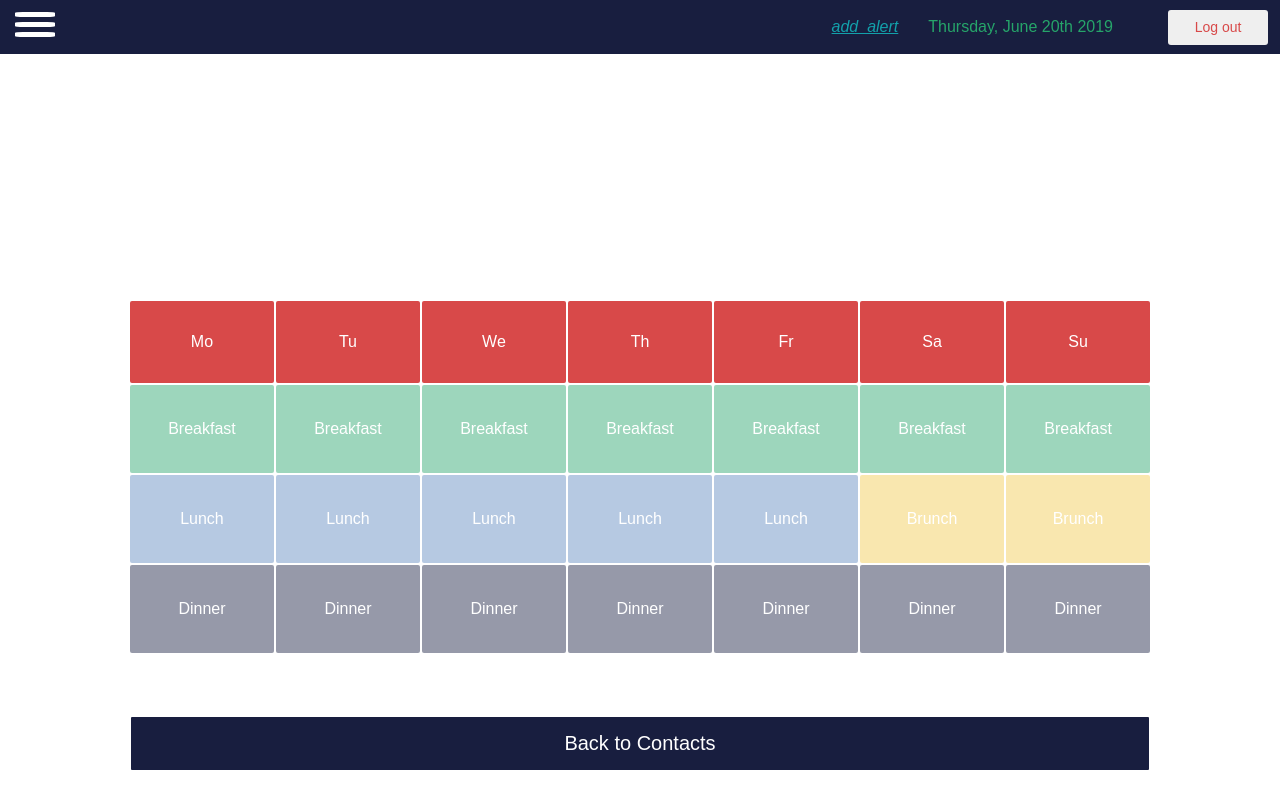
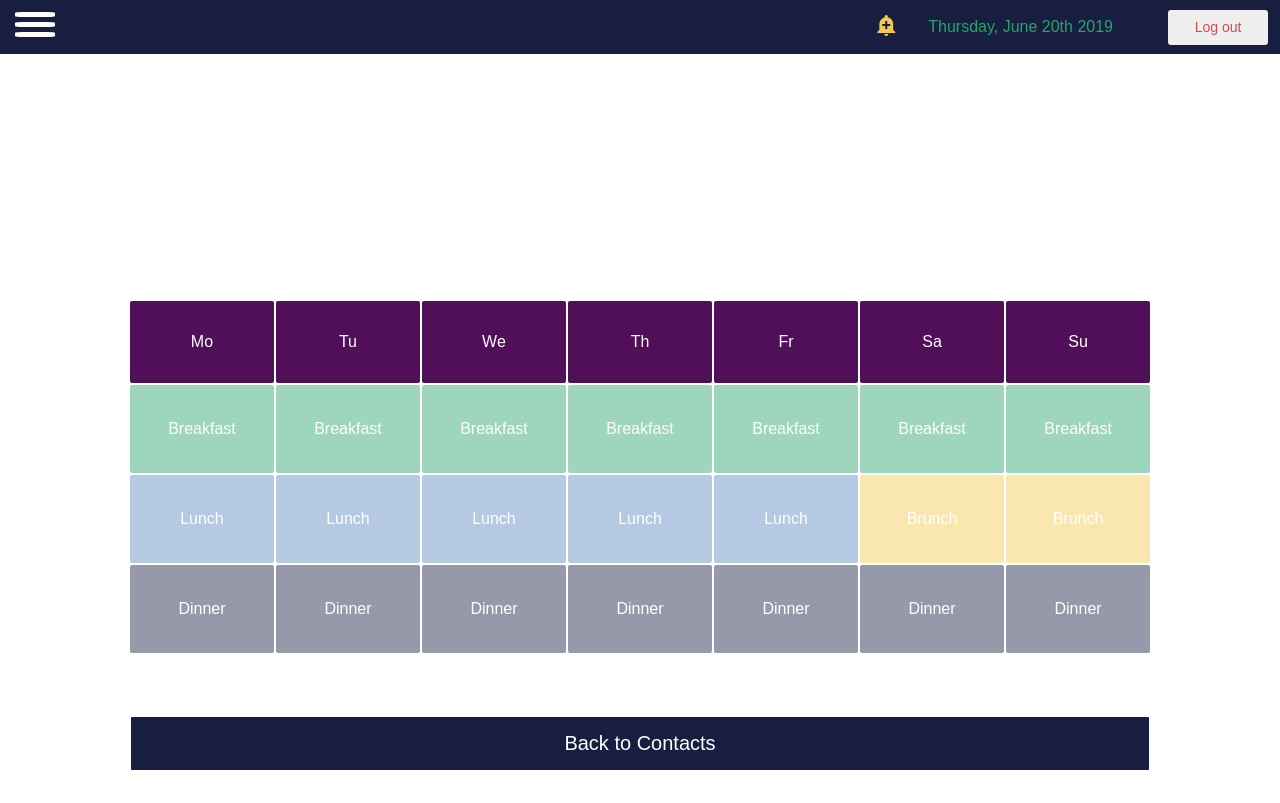
Before and after one commit to yh2n/shift-client, a React (Create React App) app: page /my_account/1/contact-availability/1 in a window 1280 px wide. Built offline with nearby package versions, Linux system fonts and the light colour scheme; no server answers.

Commit message:
Add notification icon to nav and change day color

```diff
--- a/src/components/ContactAvailability.css
+++ b/src/components/ContactAvailability.css
@@ -32,7 +32,7 @@
 
 .contact_availability_day {
     cursor: text;
-    background: rgba(216, 73, 73, 85);
+    background: #510F59;
 }
 
 .contact_availability_day-container {
--- a/src/components/ContactAvailabilityPage.js
+++ b/src/components/ContactAvailabilityPage.js
@@ -7,7 +7,12 @@ export default class ContactAvailabilityPage extends Component {
     constructor(props) {
 		super(props);
 
-		this.state = { isOpen : false }
+		this.state = {
+			isOpen : false,
+			availability_alert: false,
+			schedule_alert: false,
+			new_notification: false
+		}
     }
 
     toggleModal = () => {
@@ -18,7 +23,12 @@ export default class ContactAvailabilityPage extends Component {
         let username = localStorage.getItem('username')
         return (
             <div className="contact_availability_page">
-                <AccountNav onClick={this.toggleModal}/>
+                <AccountNav
+					onClick={() => this.toggleModal()}
+					className={this.state.new_notification === false ? "material-icons no_notification" : "material-icons new_notification"}
+					markAsRead={this.markAsRead}
+					username={localStorage.getItem('username')}
+				/>
 				<UserMenuModal
 					show={this.state.isOpen}
                     onClose={this.toggleModal}
```
